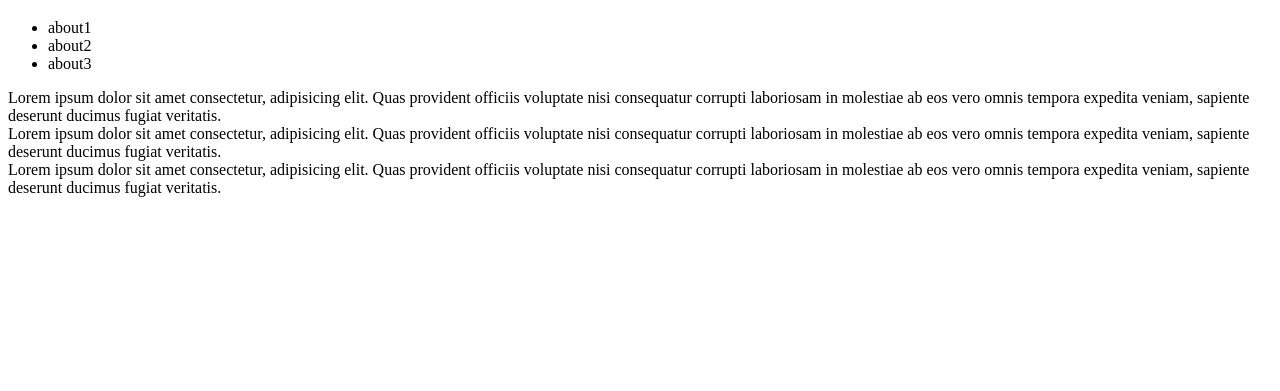
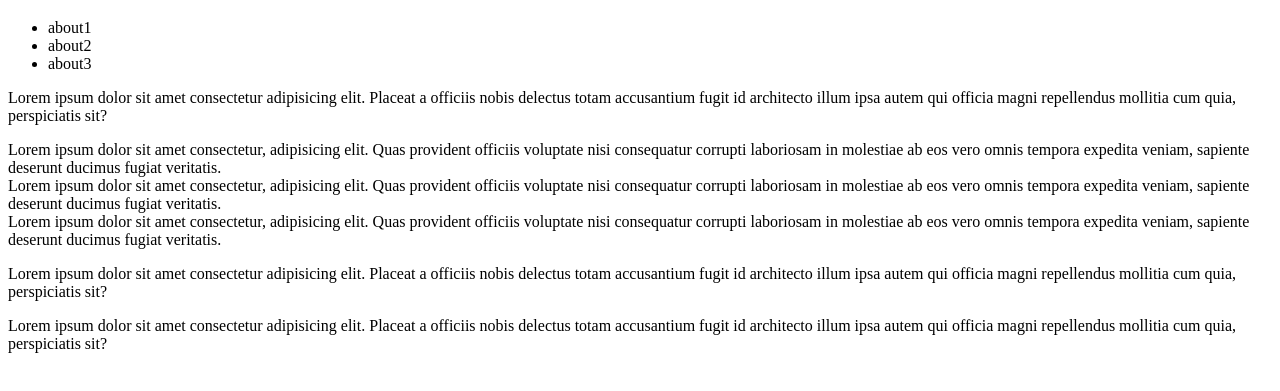
Before and after one commit to EnasHameedQ/final_git_exam, a plain HTML site: page index.html in a window 1280 px wide. Shown: the part 61-452 px from the top of the page. Drawn offline with Linux system fonts and the light colour scheme.

Commit message:
paragraph in index

```diff
--- a/index.html
+++ b/index.html
@@ -21,6 +21,7 @@
             about3
         </li>
     </ul>
+    <p>Lorem ipsum dolor sit amet consectetur adipisicing elit. Placeat a officiis nobis delectus totam accusantium fugit id architecto illum ipsa autem qui officia magni repellendus mollitia cum quia, perspiciatis sit?</p>
     <aside>
 
         Lorem ipsum dolor sit amet consectetur, adipisicing elit. Quas provident officiis voluptate nisi consequatur corrupti laboriosam in molestiae ab eos vero omnis tempora expedita veniam, sapiente deserunt ducimus fugiat veritatis.
@@ -33,6 +34,8 @@
 
         Lorem ipsum dolor sit amet consectetur, adipisicing elit. Quas provident officiis voluptate nisi consequatur corrupti laboriosam in molestiae ab eos vero omnis tempora expedita veniam, sapiente deserunt ducimus fugiat veritatis.
     </aside>
+    <p>Lorem ipsum dolor sit amet consectetur adipisicing elit. Placeat a officiis nobis delectus totam accusantium fugit id architecto illum ipsa autem qui officia magni repellendus mollitia cum quia, perspiciatis sit?</p>
+    <p>Lorem ipsum dolor sit amet consectetur adipisicing elit. Placeat a officiis nobis delectus totam accusantium fugit id architecto illum ipsa autem qui officia magni repellendus mollitia cum quia, perspiciatis sit?</p>
 </body>
 
 </html>
```
